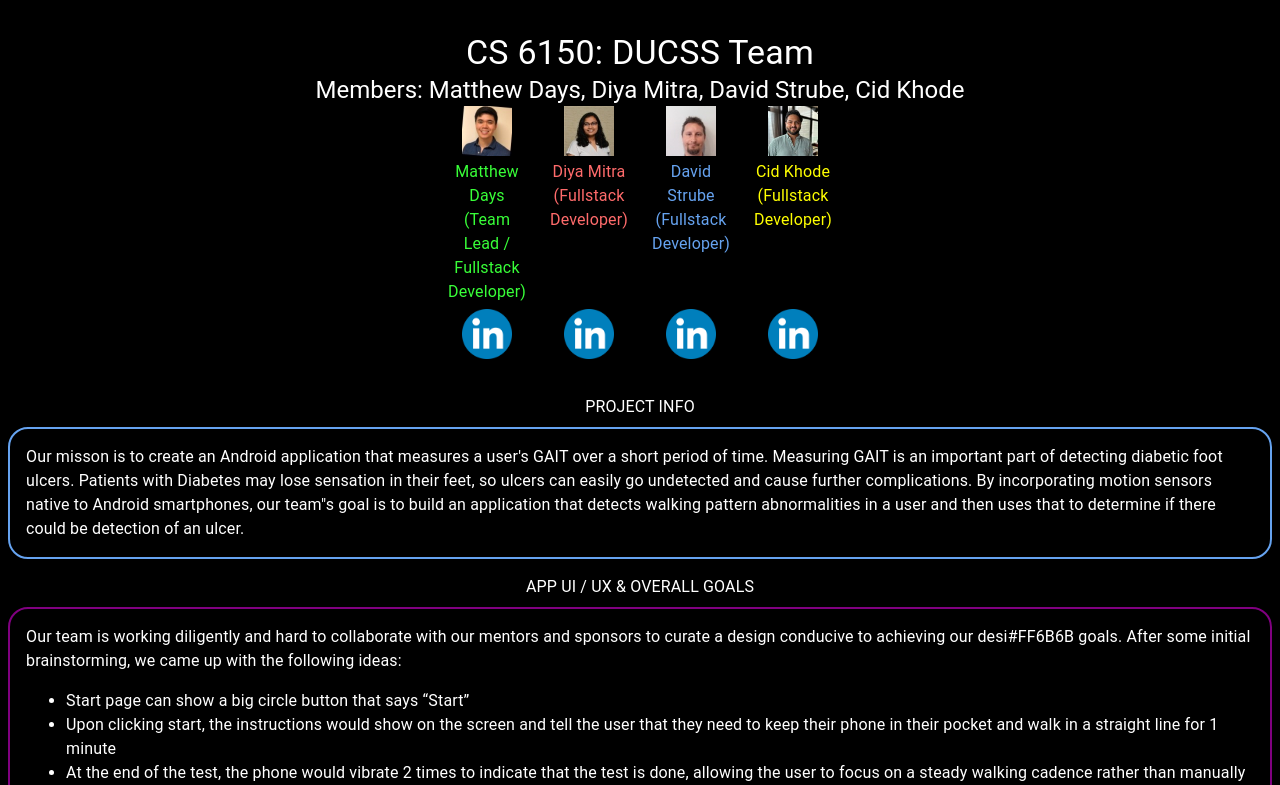
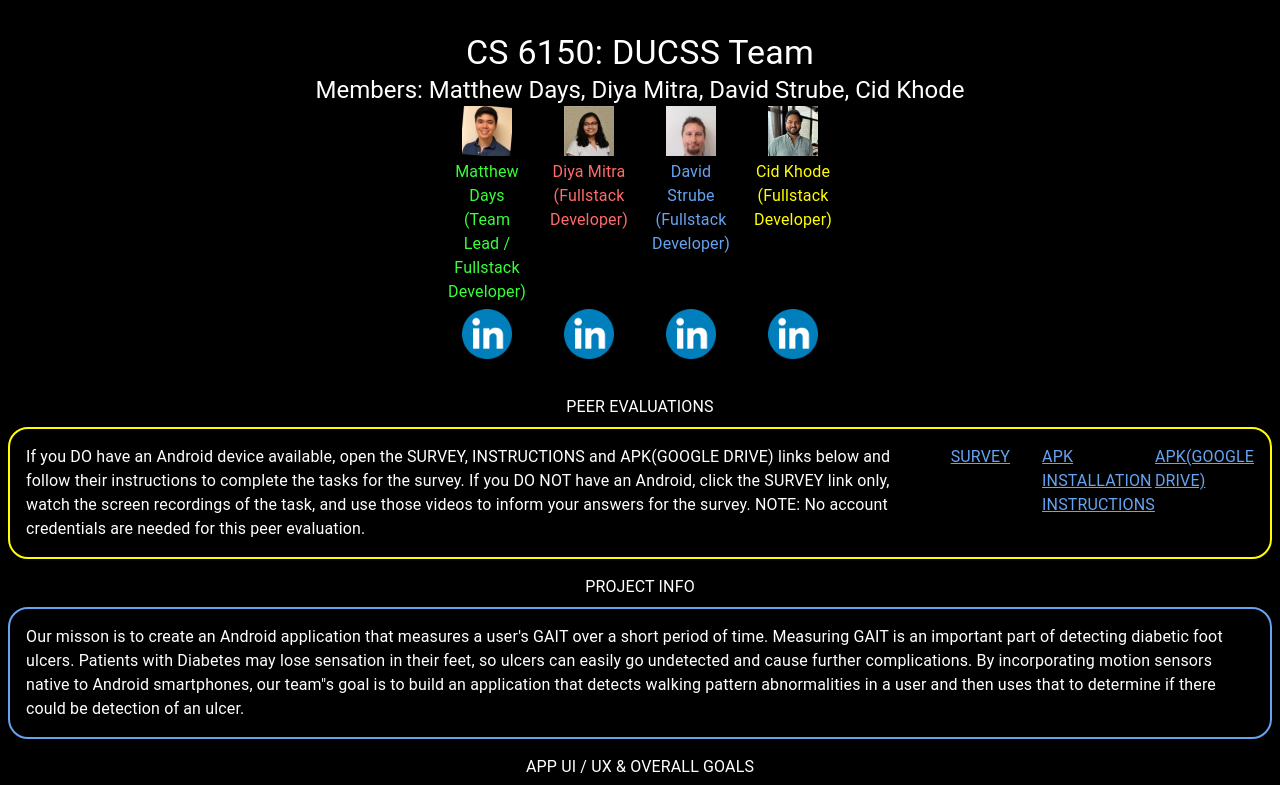
Before and after one commit to cidkhode/gt-cs6150-ducss-website, a React (Create React App) app: page / in a window 1280 px wide. Shown: the top 785 px of the page. Built offline with nearby package versions, Linux system fonts and the light colour scheme.

Commit message:
Update project-info.jsx
Update from Matthew

```diff
--- a/src/project-info.jsx
+++ b/src/project-info.jsx
@@ -45,6 +45,18 @@ export const ProjectInfo = () => {
             </Fade>
           </Box>
         </Box>
+      </Box>
+      {/* PEER EVALUTATIONS */}
+      <Typography color="white" textAlign="center">PEER EVALUATIONS</Typography>
+      <Box sx={{ margin: "8px 8px 16px", justifyContent: "center", display: "flex", padding: 2, border: "solid 2px yellow", borderRadius: 5, "> a": { textDecorationColor: "#66A3F0" }, ">:first-of-type": { marginRight: 4 } }}>
+        <Typography color="white">
+          If you DO have an Android device available, open the SURVEY, INSTRUCTIONS and APK(GOOGLE DRIVE) links below and follow their instructions to complete the tasks for the survey.
+          If you DO NOT have an Android, click the SURVEY link only, watch the screen recordings of the task, and use those videos to inform your answers for the survey.
+          NOTE: No account credentials are needed for this peer evaluation.
+        </Typography>
+        <a href="https://docs.google.com/forms/d/e/1FAIpQLScpDeEqEgLF8zU9FUKQtdtqzXBGDuoIjrcJZbs90JnK5VzmmA/viewform?usp=sf_link" target="_blank" rel="noreferrer"><Typography color="#66A3F0">SURVEY</Typography></a>
+        <a href="https://docs.google.com/document/d/17OCxllCIsq8DLwdlY5mLHt6PFu_ZsfzrL3y76MPJcrA/edit?usp=sharing" target="_blank" rel="noreferrer"><Typography color="#66A3F0">APK INSTALLATION INSTRUCTIONS</Typography></a>
+        <a href="https://drive.google.com/file/d/18BEyvBTfkBtUKH3eoEkgfioIkBFH2uMV/view?usp=drive_link" target="_blank" rel="noreferrer"><Typography color="#66A3F0">APK(GOOGLE DRIVE)</Typography></a>
       </Box>
       {/* PROJECT INFO */}
       <Typography color="white" textAlign="center">PROJECT INFO</Typography>
```
